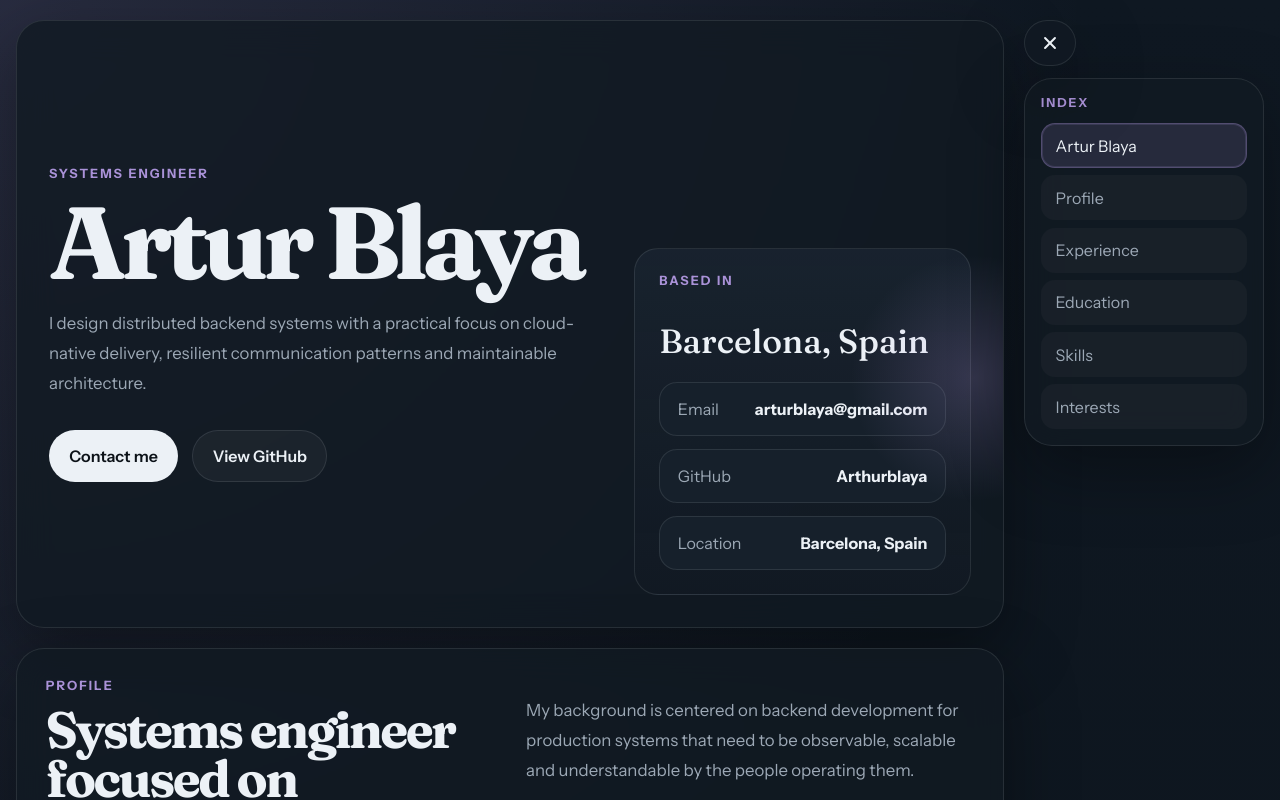
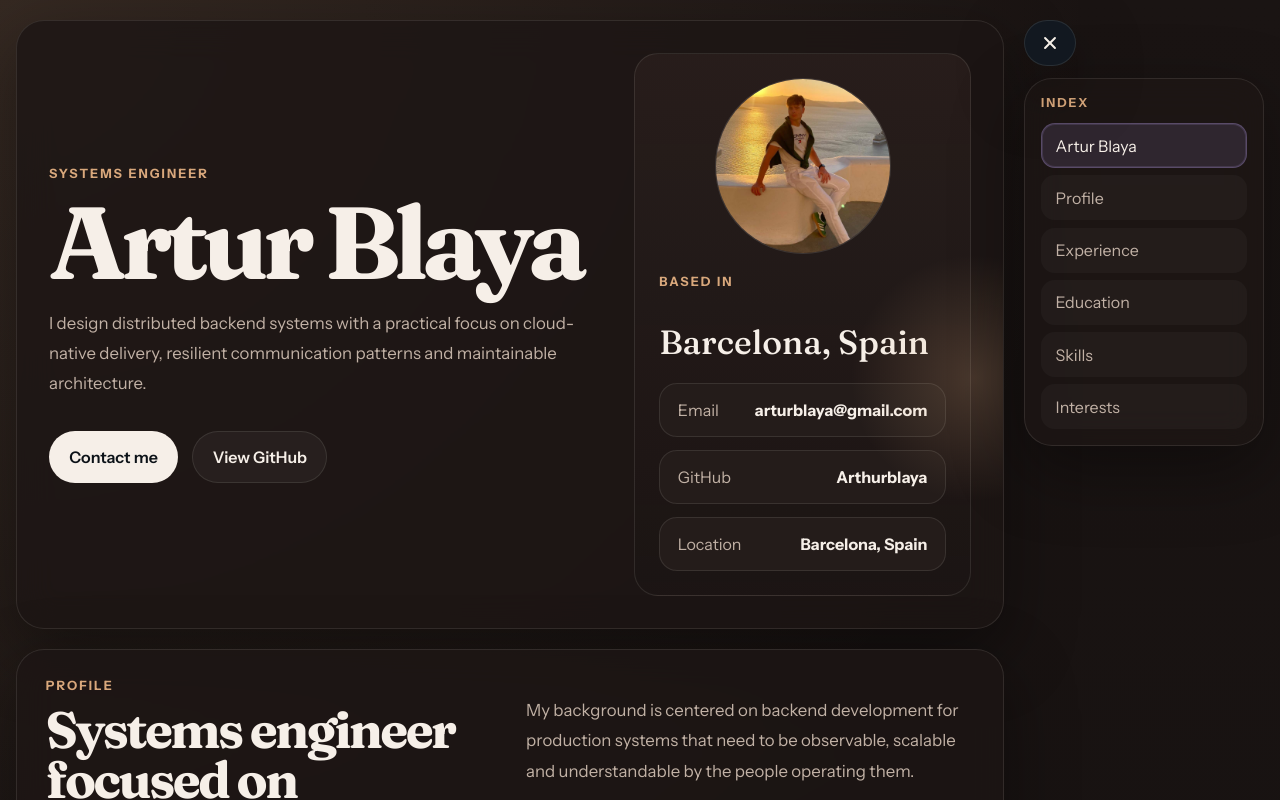
Before and after one commit to Arthurblaya/Cv-Artur-Blaya, an Angular app: page / in a window 1280 px wide. Shown: the top 800 px of the page. Built offline with nearby package versions, Linux system fonts and the light colour scheme.

Commit message:
feat: refresh CV layout and visual design

```diff
--- a/src/app/app.css
+++ b/src/app/app.css
@@ -47,7 +47,7 @@
   width: 16rem;
   height: 16rem;
   border-radius: 999px;
-  background: radial-gradient(circle, rgba(170, 146, 216, 0.22), transparent 68%);
+  background: radial-gradient(circle, rgba(217, 168, 124, 0.22), transparent 68%);
   pointer-events: none;
 }
 
@@ -142,7 +142,36 @@ h3 {
   padding: 1.5rem;
   border-radius: 24px;
   border: 1px solid var(--line);
-  background: linear-gradient(180deg, rgba(25, 35, 47, 0.96), rgba(18, 26, 35, 0.84));
+  background: linear-gradient(180deg, rgba(40, 30, 28, 0.96), rgba(28, 21, 20, 0.88));
+}
+
+.hero-photo,
+.profile-photo {
+  margin: 0;
+  overflow: hidden;
+  border-radius: 20px;
+  border: 1px solid var(--line);
+  background: rgba(255, 255, 255, 0.03);
+}
+
+.hero-photo img,
+.profile-photo img {
+  display: block;
+  width: 100%;
+  height: 100%;
+  object-fit: cover;
+}
+
+.hero-photo {
+  max-width: 11rem;
+  max-height: 11rem;
+  align-self: center;
+  border-radius: 999px;
+}
+
+.profile-photo {
+  margin-top: 1rem;
+  aspect-ratio: 16 / 9;
 }
 
 .hero-card-value {
@@ -269,7 +298,7 @@ h3 {
 .skill-card {
   padding: 1.25rem;
   border-radius: 22px;
-  background: rgba(23, 33, 44, 0.92);
+  background: rgba(34, 25, 24, 0.92);
   border: 1px solid var(--line);
 }
 
@@ -296,6 +325,10 @@ h3 {
   align-content: end;
   justify-items: start;
   gap: 1rem;
+}
+
+.footer-panel h2 {
+  margin-bottom: 1rem;
 }
 
 @media (max-width: 900px) {
--- a/src/app/app.html
+++ b/src/app/app.html
@@ -18,6 +18,9 @@
     </div>
 
     <aside class="hero-card">
+      <figure class="hero-photo">
+        <img src="summer.jpeg" alt="Portrait of Artur Blaya">
+      </figure>
       <p class="hero-card-label">Based in</p>
       <p class="hero-card-value">Barcelona, Spain</p>
       <div class="hero-card-grid">
--- a/src/styles.css
+++ b/src/styles.css
@@ -1,14 +1,14 @@
 :root {
   color-scheme: dark;
-  --bg: #0e141b;
-  --paper: rgba(18, 26, 35, 0.82);
-  --paper-strong: #16202b;
-  --text: #ecf1f6;
-  --muted: #9ca8b5;
-  --line: rgba(236, 241, 246, 0.1);
-  --accent: #aa92d8;
-  --accent-soft: rgba(170, 146, 216, 0.12);
-  --shadow: 0 24px 70px rgba(0, 0, 0, 0.35);
+  --bg: #151110;
+  --paper: rgba(29, 22, 21, 0.84);
+  --paper-strong: #241c1a;
+  --text: #f6efe8;
+  --muted: #c1b1a5;
+  --line: rgba(246, 239, 232, 0.1);
+  --accent: #d9a87c;
+  --accent-soft: rgba(217, 168, 124, 0.12);
+  --shadow: 0 24px 70px rgba(0, 0, 0, 0.38);
 }
 
 * {
@@ -23,9 +23,9 @@ body {
   margin: 0;
   min-width: 320px;
   background:
-    radial-gradient(circle at top left, rgba(170, 146, 216, 0.16), transparent 26%),
-    radial-gradient(circle at right, rgba(102, 90, 150, 0.14), transparent 24%),
-    linear-gradient(180deg, #0f1822 0%, #0a1016 100%);
+    radial-gradient(circle at top left, rgba(217, 168, 124, 0.14), transparent 26%),
+    radial-gradient(circle at right, rgba(111, 71, 56, 0.18), transparent 24%),
+    linear-gradient(180deg, #1a1413 0%, #100d0c 100%);
   color: var(--text);
   font-family: "Instrument Sans", "Segoe UI", sans-serif;
 }
```
Also changed, not shown: public/summer.jpeg (added).
